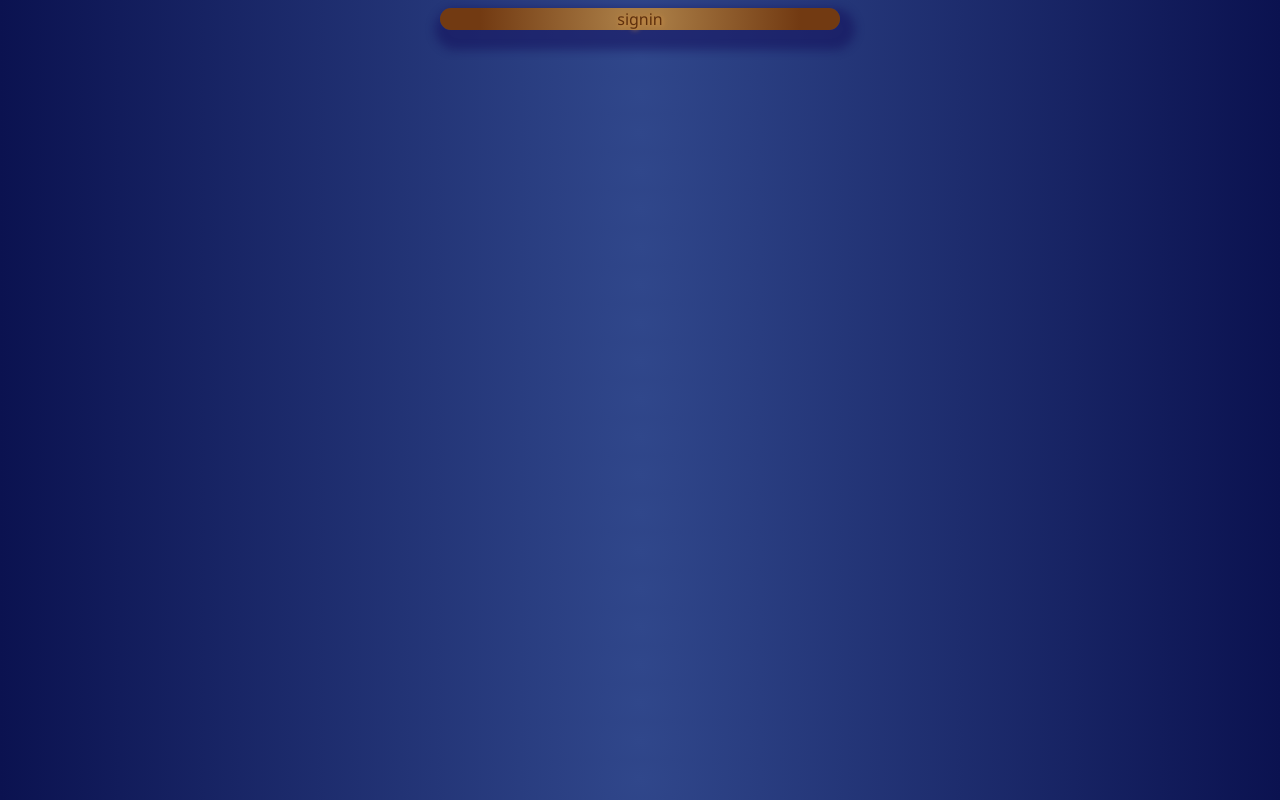
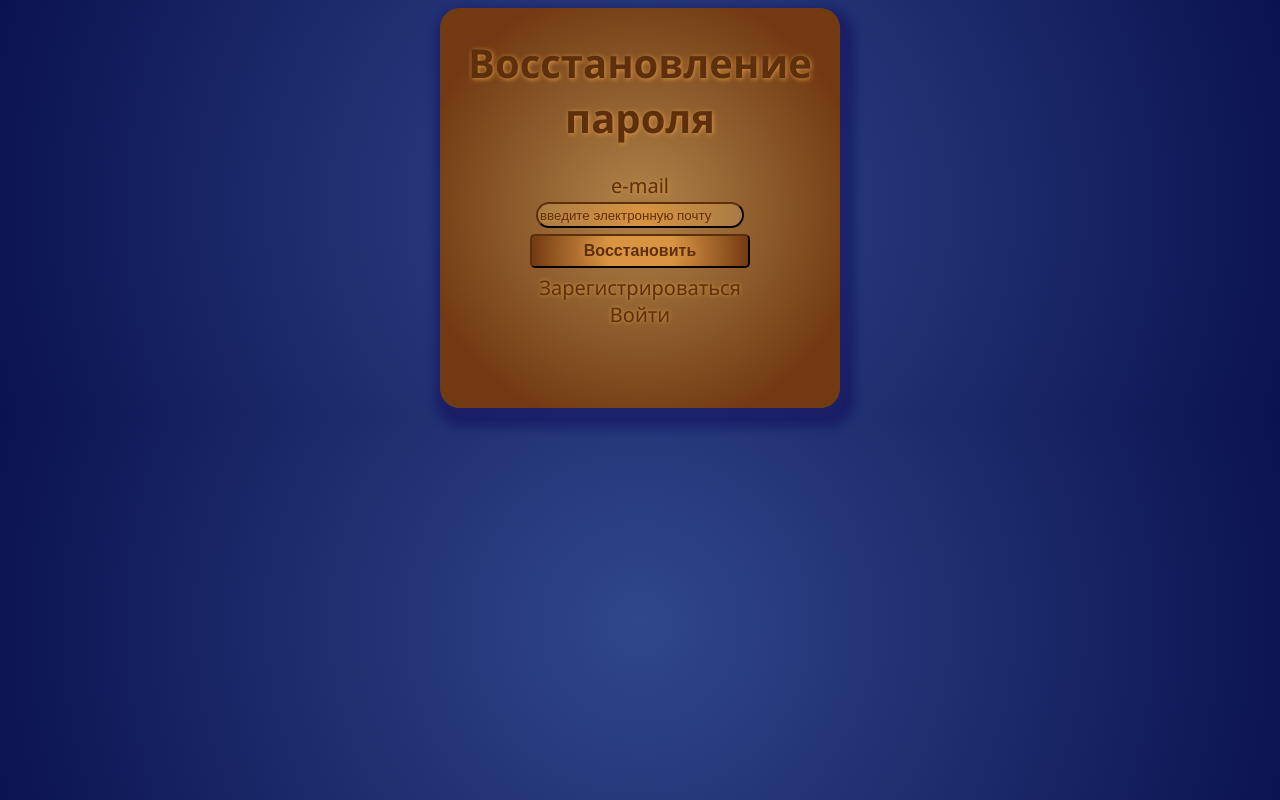
Before and after one commit to TereschenkoPavel/react-lab7, a React (Create React App) app: page /reset-password in a window 1280 px wide. Built offline with nearby package versions, Linux system fonts and the light colour scheme.

Commit message:
basic lab done

```diff
--- a/src/routes/resetPassword.tsx
+++ b/src/routes/resetPassword.tsx
@@ -1,9 +1,63 @@
-import React from 'react';
+import React, {useState} from 'react';
+import '../css/index.css';
 import ReactDOM from 'react-dom/client';
 
 
-export default function Signin(){
-    return <div className='resetPassword'>
-      signin
+export default function ResetPassword(){
+
+  const [email,setEmail]:[string,React.Dispatch<React.SetStateAction<string>>] = useState("");
+
+  const [emailError,setEmailError]:[string,React.Dispatch<React.SetStateAction<string>>] = useState("");
+
+  const handleInput = (event) =>{
+    const {type,name,value} = event.target;
+    setEmail(value);
+  }
+
+  const handleSubmit = (event) =>{
+    if(emailError != "") return;
+    const characters = 'qwertyuiopasdfghjklzxcvbnmQWERTYUIOPASDFGHJKLZXCVBNM1234567890';
+    const passwordLength = 10
+    let newPassword = '';
+    for (let i = 0; i < passwordLength; i++)
+    {
+      newPassword+= characters.charAt(Math.floor(Math.random()*characters.length));
+    }
+    let user = localStorage.getItem(email);
+    localStorage.removeItem(email);
+    localStorage.setItem(email,user?.split('|')[0]+'|'+newPassword)
+    alert("ваш новый пароль: "+newPassword)
+    event.preventDefault();
+  }
+
+  const emailValidate = () =>{
+    if(email == '') {setEmailError('поле обязательно!'); return;}
+    if(!/^[a-zA-Zа-яА-Я0-9.%_+-]+@[a-zA-Zа-яА-Я0-9._-]+\.[a-zA-Zа-яА-Я]{2,}$/.test(email))
+    {setEmailError("email не соответствует формату электронной почты!"); return;}
+    let founEmail = false;
+    for(let key of Object.keys(localStorage)){
+      if (key == email)
+      {founEmail = true;}
+    }
+    if(founEmail == false){
+      setEmailError("Аккаунт не найден");
+      return;
+    }
+    setEmailError('');
+  }
+
+    return <div class='signin'>
+      <form onSubmit={handleSubmit} novalidate="novalidate">
+        <h1>Восстановление пароля</h1>
+        <label>
+          e-mail <br />
+          <input type="email" class={emailError !='' ? 'invalid' : ''} name="email" value = {email} onChange = {handleInput} placeholder ="введите электронную почту" onBlur={emailValidate}/>
+          <div class = "error" visible = {emailError !=''} >{emailError}</div>
+        </label>
+
+        <button type="submit">Восстановить</button>
+        <a href="http://localhost:3000/sign-up">Зарегистрироваться</a>
+        <a href="http://localhost:3000/sign-in">Войти</a>
+      </form>
     </div>
   }
--- a/src/routes/signin.tsx
+++ b/src/routes/signin.tsx
@@ -72,7 +72,7 @@ export default function Signin(){
           <input type="password" class={passwordError !='' ? 'invalid' : ''} name="password" value ={password} onChange = {handleInput} placeholder="введите пароль" onBlur = {passwordValidate}/>
           <div class = "error" visible = {passwordError !=''} >{passwordError}</div>
         </label>
-        <button type="submit">Зарегистрироваться</button>
+        <button type="submit">Войти</button>
         <a href="http://localhost:3000/sign-up">Зарегистрироваться</a>
         <a href="http://localhost:3000/reset-password">я не помню пароль</a>
       </form>
```
